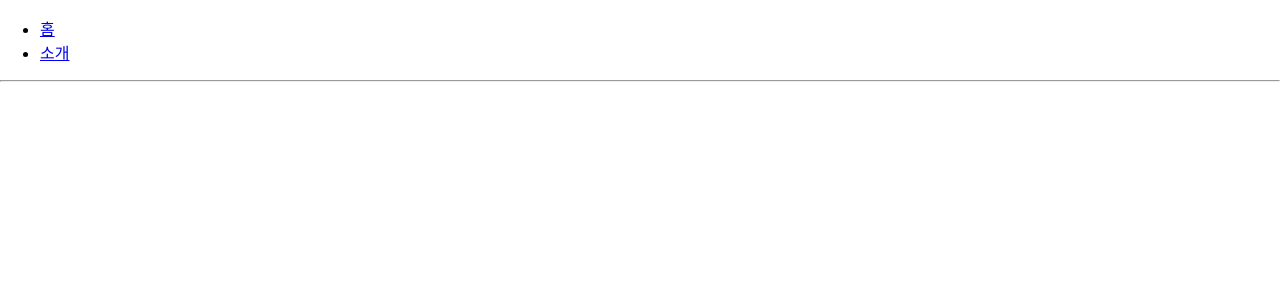
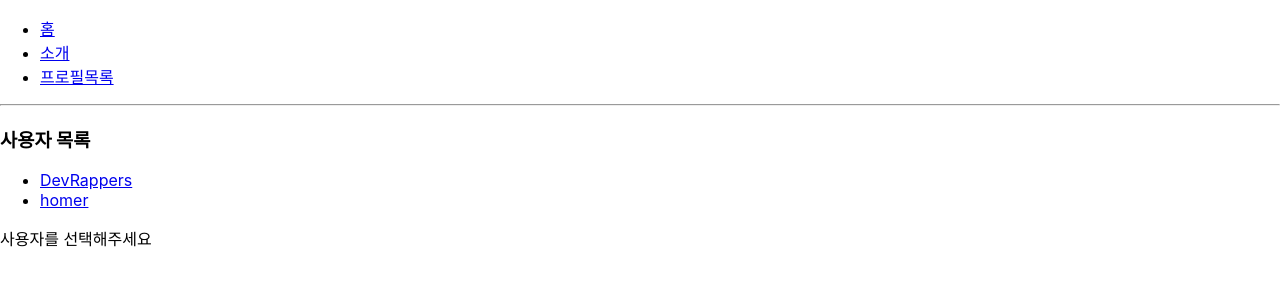
Before and after one commit to DevRappers/REACT_Study, a React (Create React App) app in the folder router-tutorial/: page /profiles in a window 1280 px wide. Shown: the top 300 px of the page. Built offline with nearby package versions, Linux system fonts and the light colour scheme.

Commit message:
서브라우트

```diff
--- a/router-tutorial/src/About.js
+++ b/router-tutorial/src/About.js
@@ -8,7 +8,7 @@
 		ignoreQueryPrefix: true
 	});
 
-	// true도 문자열로 저장되기 때문에 문자열로 비교해줘야함
+	// true도 문자열로 저장되기 때문에 문자열로 비교해줘야함 숫자도 문자열로 저장됨
 	const detail = query.detail === 'true';
 
 	return (
--- a/router-tutorial/src/App.js
+++ b/router-tutorial/src/App.js
@@ -2,7 +2,7 @@
 import { Route, Link } from 'react-router-dom';
 import Home from './Home';
 import About from './About';
-import Profile from './Profile';
+import Profiles from './Profiles';
 
 function App() {
 	return (
@@ -14,11 +14,14 @@
 				<li>
 					<Link to="/about">소개</Link>
 				</li>
+				<li>
+					<Link to="/profiles">프로필목록</Link>
+				</li>
 			</ul>
 			<hr />
 			<Route path="/" component={Home} exact />
 			<Route path="/about" component={About} />
-			<Route path="/profiles/:username" component={Profile} />
+			<Route path="/profiles/" component={Profiles} />
 		</div>
 	);
 }
--- /dev/null
+++ b/router-tutorial/src/Profiles.js
@@ -0,0 +1,23 @@
+import React from 'react';
+import Profile from './Profile';
+import { Link, Route } from 'react-router-dom';
+
+function Profiles() {
+	return (
+		<div>
+			<h3>사용자 목록</h3>
+			<ul>
+				<li>
+					<Link to="/profiles/devrappers">DevRappers</Link>
+				</li>
+				<li>
+					<Link to="/profiles/homer">homer</Link>
+				</li>
+			</ul>
+			<Route path="/profiles" exact render={() => <div>사용자를 선택해주세요</div>} />
+			<Route path="/profiles/:username" component={Profile} />
+		</div>
+	);
+}
+
+export default Profiles;
```
